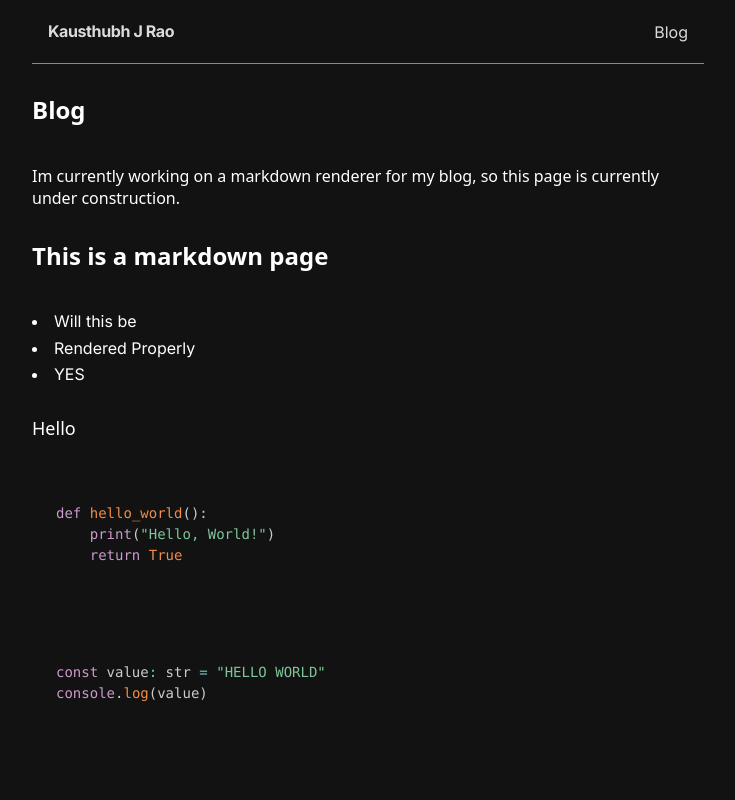
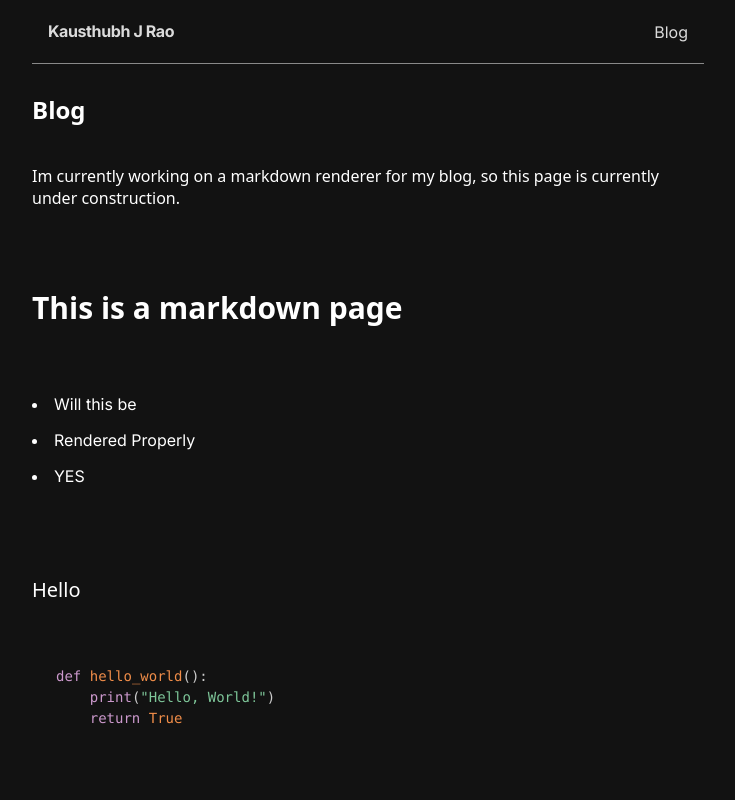
Before and after one commit to Exgene/portfolio, a Next.js app: page /blog in a window 1280 px wide. Shown: the top 800 px of the page, without its empty margins (272-1007 px from the left). Built offline with nearby package versions, Linux system fonts and the light colour scheme; no server answers.

Commit message:
chore: update md styles

```diff
--- a/mdx-components.tsx
+++ b/mdx-components.tsx
@@ -44,7 +44,7 @@ const CodeBlock = async ({ children, className }: { children: string; className?
   });
 
   return (
-    <pre className="bg-muted text-muted-foreground py-4 px-4 rounded-lg overflow-x-auto text-sm font-geist-mono">
+    <pre className="bg-muted text-muted-foreground rounded-lg overflow-x-auto text-sm font-jetbrains-mono ">
       <code
         className={`language-${language}`}
         dangerouslySetInnerHTML={{ __html: sanitizedCode }}
@@ -56,28 +56,28 @@ const CodeBlock = async ({ children, className }: { children: string; className?
 export function useMDXComponents(components: MDXComponents): MDXComponents {
   return {
     h1: ({ children }: ComponentWithChildren) => (
-      <h1 className="text-2xl font-bold text-foreground/95 font-geist-mono">
+      <h1 className="text-3xl font-bold text-foreground/95 font-geist-mono mt-12 mb-6">
         {children}
       </h1>
     ),
     h2: ({ children }: ComponentWithChildren) => (
-      <h2 className="text-xl sm:text-2xl font-semibold tracking-tight text-foreground/95 font-geist-mono">
+      <h2 className="text-2xl font-semibold tracking-tight text-foreground/95 font-geist-mono mt-10 mb-4">
         {children}
       </h2>
     ),
     h3: ({ children }: ComponentWithChildren) => (
-      <h3 className="text-lg font-medium text-foreground/95 font-geist-mono">
+      <h3 className="text-xl font-medium text-foreground/95 font-geist-mono mt-8 mb-3">
         {children}
       </h3>
     ),
     h4: ({ children }: ComponentWithChildren) => (
-      <h4 className="text-base font-medium text-foreground/95 font-geist-mono">
+      <h4 className="text-lg font-medium text-foreground/95 font-geist-mono mt-6 mb-2">
         {children}
       </h4>
     ),
 
     p: ({ children }: ComponentWithChildren) => (
-      <p className="text-foreground/95 text-base font-inter">
+      <p className="text-foreground/95 text-base font-inter leading-7 my-4">
         {children}
       </p>
     ),
@@ -92,17 +92,17 @@ export function useMDXComponents(components: MDXComponents): MDXComponents {
     ),
 
     ul: ({ children }: ComponentWithChildren) => (
-      <ul className="list-disc list-inside space-y-1 text-foreground/90 font-inter">
+      <ul className="list-disc list-inside space-y-2 text-foreground/90 font-inter my-6">
         {children}
       </ul>
     ),
     ol: ({ children }: ComponentWithChildren) => (
-      <ol className="list-decimal list-inside space-y-1 text-foreground/90 font-inter">
+      <ol className="list-decimal list-inside space-y-2 text-foreground/90 font-inter my-6">
         {children}
       </ol>
     ),
     li: ({ children }: ComponentWithChildren) => (
-      <li className="text-foreground/90 font-inter">
+      <li className="text-foreground/90 font-inter leading-7">
         {children}
       </li>
     ),
@@ -112,32 +112,32 @@ export function useMDXComponents(components: MDXComponents): MDXComponents {
         return <CodeBlock className={className}>{children}</CodeBlock>;
       }
       return (
-        <code className="bg-muted text-muted-foreground rounded text-sm font-geist-mono break-words">
+        <code className="bg-muted text-muted-foreground rounded text-sm font-jetbrains-mono break-words px-1.5 py-0.5">
           {children}
         </code>
       );
     },
 
     pre: ({ children }: ComponentWithChildren) => (
-      <pre className="bg-muted text-muted-foreground py-2 px-2 rounded-lg mb-4 overflow-x-auto text-sm font-geist-mono">
+      <pre className="bg-muted text-muted-foreground py-6 px-6 rounded-lg mb-8 overflow-x-auto text-sm font-jetbrains-mono">
         {children}
       </pre>
     ),
 
     blockquote: ({ children }: ComponentWithChildren) => (
-      <blockquote className="text-muted-foreground border-l-4 border-accent pl-4 ml-0 mr-0 mb-6 italic font-inter">
+      <blockquote className="text-muted-foreground border-l-4 border-accent pl-6 ml-0 mr-0 my-8 italic font-inter">
         {children}
       </blockquote>
     ),
 
     hr: () => (
-      <hr className="border-none border-t border-foreground/10 my-8" />
+      <hr className="border-none border-t border-foreground/10 my-12" />
     ),
 
     img: (props) => (
       <Image
         sizes="100vw"
-        className="w-full h-auto rounded-lg my-6"
+        className="w-full h-auto rounded-lg my-8"
         {...(props as ImageProps)}
       />
     ),
@@ -154,7 +154,7 @@ export function useMDXComponents(components: MDXComponents): MDXComponents {
     ),
 
     table: ({ children }: ComponentWithChildren) => (
-      <div className="overflow-x-auto mb-6">
+      <div className="overflow-x-auto my-8">
         <table className="w-full border-collapse text-sm text-foreground/90 font-inter">
           {children}
         </table>
```
